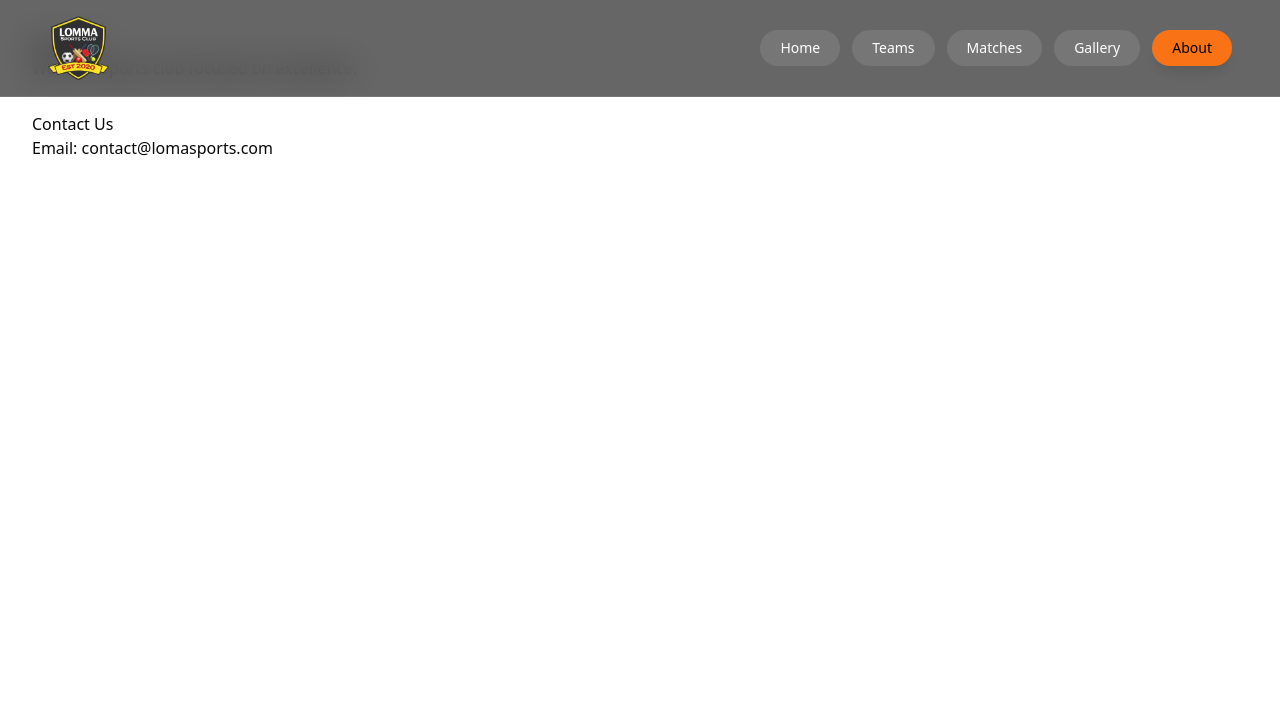
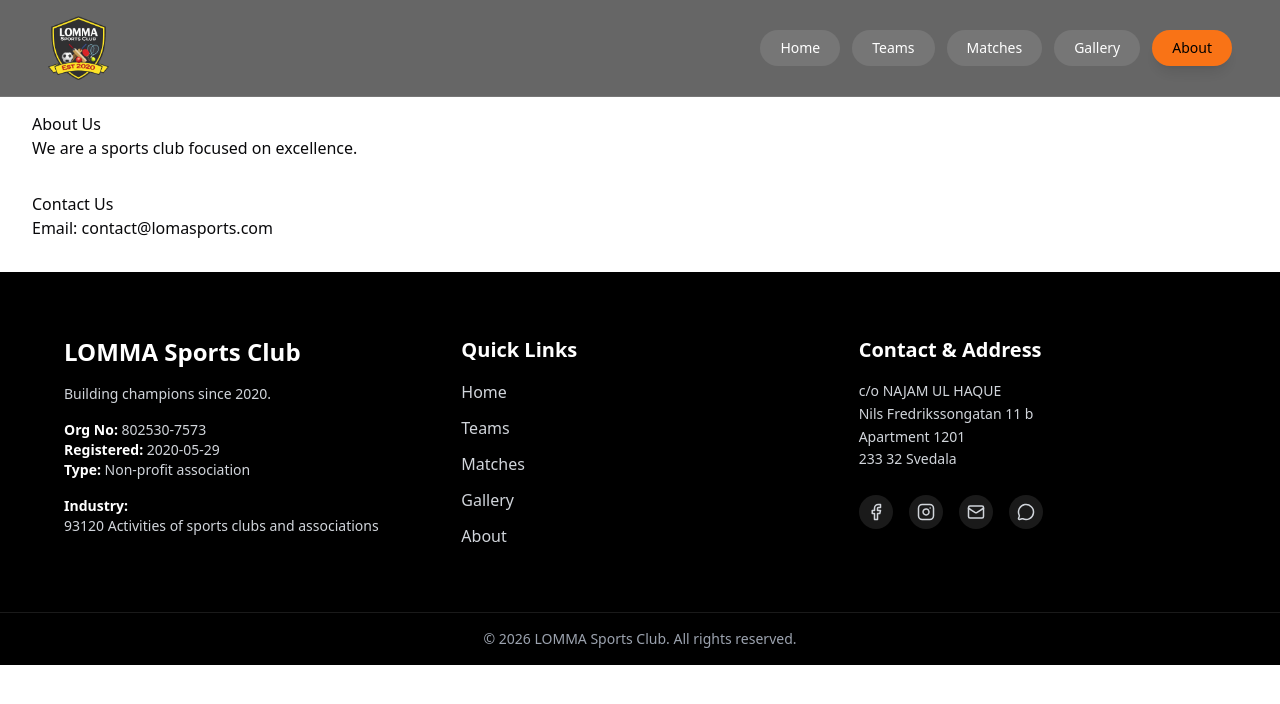
Before and after one commit to jacksyswain/lomma_sports_club, a React (Vite) app: page /about in a window 1280 px wide. Shown: the top 704 px of the page. Built offline with nearby package versions, Linux system fonts and the light colour scheme.

Commit message:
initial setup

```diff
--- a/src/App.jsx
+++ b/src/App.jsx
@@ -1,20 +1,34 @@
 import { BrowserRouter, Routes, Route } from "react-router-dom";
 import Navbar from "./components/Navbar";
+import Footer from "./components/Footer";
+
 import Home from "./pages/Home";
 import Teams from "./pages/Teams";
 import Matches from "./pages/Matches";
 import About from "./pages/About";
+import Gallery from "./pages/Gallery";
 
 export default function App() {
   return (
     <BrowserRouter>
+
+      {/* 🔥 NAVBAR */}
       <Navbar />
+
+      {/* 📄 MAIN CONTENT */}
+      <main className="pt-20">
         <Routes>
           <Route path="/" element={<Home />} />
           <Route path="/teams" element={<Teams />} />
           <Route path="/matches" element={<Matches />} />
+          <Route path="/gallery" element={<Gallery />} />
           <Route path="/about" element={<About />} />
         </Routes>
+      </main>
+
+      {/* 🔻 FOOTER */}
+      <Footer />
+
     </BrowserRouter>
   );
 }
--- /dev/null
+++ b/src/components/Footer.jsx
@@ -0,0 +1,114 @@
+import { Link } from "react-router-dom";
+import { Facebook, Instagram, Mail, MessageCircle } from "lucide-react";
+
+export default function Footer() {
+    return (
+        <footer className="bg-black text-gray-300">
+
+            {/* 🔥 MAIN FOOTER */}
+            <div className="px-6 md:px-16 py-16 grid md:grid-cols-3 gap-10">
+
+                {/* 🏏 CLUB INFO */}
+                <div>
+                    <h2 className="text-2xl font-bold text-white mb-4">
+                        LOMMA Sports Club
+                    </h2>
+
+                    <p className="text-sm mb-2">
+                        Building champions since 2020.
+                    </p>
+
+                    <p className="text-sm mt-4">
+                        <span className="text-white font-semibold">Org No:</span> 802530-7573
+                    </p>
+
+                    <p className="text-sm">
+                        <span className="text-white font-semibold">Registered:</span> 2020-05-29
+                    </p>
+
+                    <p className="text-sm">
+                        <span className="text-white font-semibold">Type:</span> Non-profit association
+                    </p>
+
+                    <p className="text-sm mt-4">
+                        <span className="text-white font-semibold">Industry:</span><br />
+                        93120 Activities of sports clubs and associations
+                    </p>
+
+
+                </div>
+
+                {/* 🔗 QUICK LINKS */}
+                <div>
+                    <h2 className="text-xl font-semibold text-white mb-4">
+                        Quick Links
+                    </h2>
+
+                    <div className="flex flex-col gap-3">
+                        <Link to="/" className="hover:text-orange-400 transition">Home</Link>
+                        <Link to="/teams" className="hover:text-orange-400 transition">Teams</Link>
+                        <Link to="/matches" className="hover:text-orange-400 transition">Matches</Link>
+                        <Link to="/gallery" className="hover:text-orange-400 transition">Gallery</Link>
+                        <Link to="/about" className="hover:text-orange-400 transition">About</Link>
+                    </div>
+                </div>
+
+                {/* 📍 ADDRESS */}
+                <div>
+                    <h2 className="text-xl font-semibold text-white mb-4">
+                        Contact & Address
+                    </h2>
+
+                    <p className="text-sm leading-relaxed">
+                        c/o NAJAM UL HAQUE <br />
+                        Nils Fredrikssongatan 11 b <br />
+                        Apartment 1201 <br />
+                        233 32 Svedala
+                    </p>
+                    {/* 🔥 SOCIAL ICONS */}
+                    <div className="flex gap-4 mt-6">
+
+                        <a
+                            href="https://www.facebook.com/profile.php?id=100031961756749"
+                            target="_blank"
+                            className="p-2 rounded-full bg-white/10 hover:bg-orange-500 transition"
+                        >
+                            <Facebook size={18} />
+                        </a>
+
+                        <a
+                            href="https://www.instagram.com/lommasportsclub/?hl=en"
+                            target="_blank"
+                            className="p-2 rounded-full bg-white/10 hover:bg-orange-500 transition"
+                        >
+                            <Instagram size={18} />
+                        </a>
+
+                        <a
+                            href="mailto:lommasportsclub@gmail.com"
+                            className="p-2 rounded-full bg-white/10 hover:bg-orange-500 transition"
+                        >
+                            <Mail size={18} />
+                        </a>
+
+                        <a
+                            href="https://wa.me/+46761800951"
+                            target="_blank"
+                            className="p-2 rounded-full bg-white/10 hover:bg-orange-500 transition"
+                        >
+                            <MessageCircle size={18} />
+                        </a>
+
+                    </div>
+                </div>
+
+            </div>
+
+            {/* 🔻 BOTTOM BAR */}
+            <div className="border-t border-white/10 text-center py-4 text-sm text-gray-400">
+                © {new Date().getFullYear()} LOMMA Sports Club. All rights reserved.
+            </div>
+
+        </footer>
+    );
+}
--- /dev/null
+++ b/src/pages/Gallery.jsx
@@ -0,0 +1,57 @@
+import { motion } from "framer-motion";
+
+const images = [
+  "/gallery1.jpg",
+  "/gallery2.jpg",
+  "/gallery3.jpg",
+  "/gallery4.jpg",
+  "/gallery5.jpg",
+  "/gallery6.jpg",
+];
+
+export default function Gallery() {
+  return (
+    <div className="min-h-screen bg-black text-white px-6 md:px-16 py-20">
+
+      {/* 🔥 HEADER */}
+      <motion.div
+        initial={{ opacity: 0, y: 40 }}
+        animate={{ opacity: 1, y: 0 }}
+        className="text-center mb-16"
+      >
+        <h1 className="text-4xl md:text-6xl font-bold mb-4">
+          Gallery
+        </h1>
+
+        <p className="text-gray-400 max-w-xl mx-auto">
+          Explore moments from Lomma Sports Club — matches, training, and unforgettable memories.
+        </p>
+      </motion.div>
+
+      {/* 🖼️ GRID */}
+      <div className="grid grid-cols-1 sm:grid-cols-2 md:grid-cols-3 gap-6">
+
+        {images.map((img, index) => (
+          <motion.div
+            key={index}
+            whileHover={{ scale: 1.05 }}
+            className="overflow-hidden rounded-2xl group cursor-pointer"
+          >
+            <img
+              src={img}
+              alt="gallery"
+              className="w-full h-64 object-cover transition duration-500 group-hover:scale-110"
+            />
+
+            {/* Overlay */}
+            <div className="absolute inset-0 bg-black/40 opacity-0 group-hover:opacity-100 transition flex items-center justify-center">
+              <p className="text-white font-semibold">View</p>
+            </div>
+          </motion.div>
+        ))}
+
+      </div>
+
+    </div>
+  );
+}
```
Lines whose indentation alone changed are shown as unchanged.
